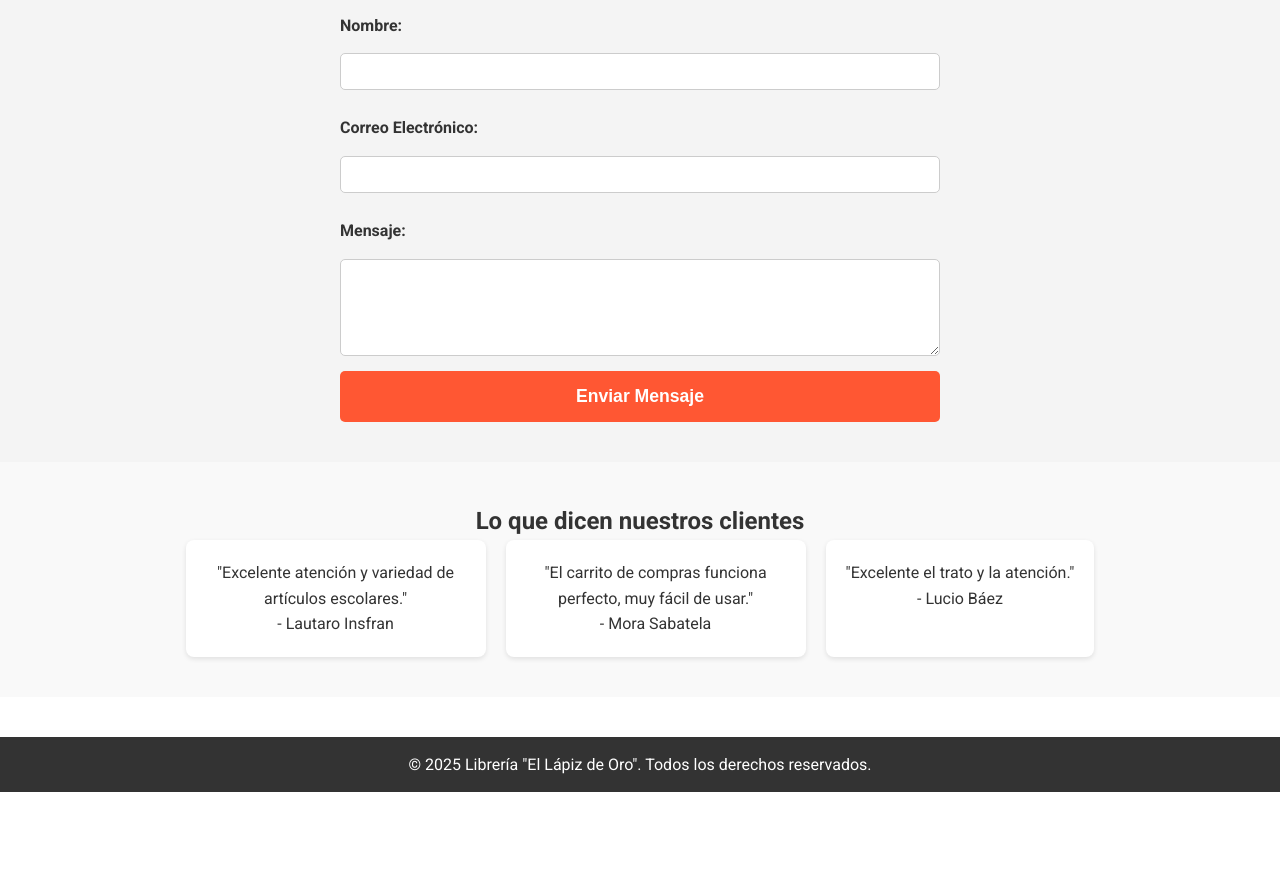
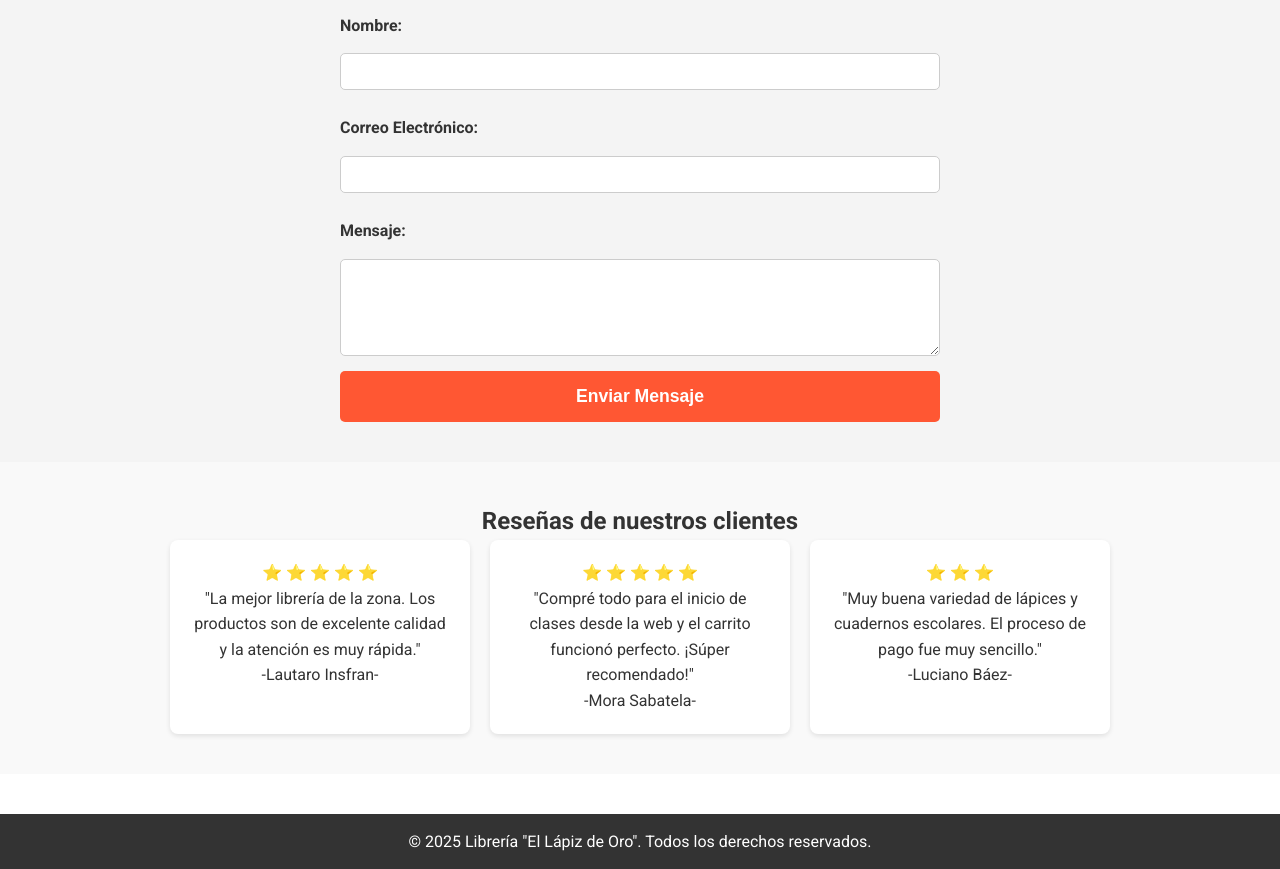
Before and after one commit to juanibarrondo10-ux/mi_web_final, a plain HTML site: page index.html in a window 1280 px wide. Shown: the part 1667-2536 px from the top of the page. Before the commit the page ends 2459 px from the top, so only its background shows below. Drawn offline with Linux system fonts and the light colour scheme.

Commit message:
cambis_reseñas

```diff
--- a/index.html
+++ b/index.html
@@ -26,6 +26,7 @@
                 <li><a href="#productos">Productos</a></li>
                 <li><a href="#contacto">Contacto</a></li>
                 <li><a href="#nosotros">Nosotros</a></li>
+                <li><a href="#resenas">Reseñas</a></li>
             </ul>
         </nav>
     </header>
@@ -89,20 +90,23 @@
 
     </main>
 
-    <section class="resenas">
-        <h2>Lo que dicen nuestros clientes</h2>
+    <section id="resenas" class="resenas">
+    <h2>Reseñas de nuestros clientes</h2>
     <div class="resenas__contenedor">
         <div class="resena__card">
-                <p>"Excelente atención y variedad de artículos escolares."</p>
-                <span>- Lautaro Insfran</span>
+            <p>⭐ ⭐ ⭐ ⭐ ⭐</p>
+            <p>"La mejor librería de la zona. Los productos son de excelente calidad y la atención es muy rápida."</p>
+            <span>-Lautaro Insfran-</span>
         </div>
         <div class="resena__card">
-                <p>"El carrito de compras funciona perfecto, muy fácil de usar."</p>
-                <span>- Mora Sabatela</span>
+            <p>⭐ ⭐ ⭐ ⭐ ⭐</p>
+            <p>"Compré todo para el inicio de clases desde la web y el carrito funcionó perfecto. ¡Súper recomendado!"</p>
+            <span>-Mora Sabatela-</span>
         </div>
         <div class="resena__card">
-                <p>"Excelente el trato y la atención."</p>
-                <span>- Lucio Báez</span>
+            <p>⭐ ⭐ ⭐ </p>
+            <p>"Muy buena variedad de lápices y cuadernos escolares. El proceso de pago fue muy sencillo."</p>
+            <span>-Luciano Báez-</span>
         </div>
     </div>
 </section>
```
Lines whose indentation alone changed are shown as unchanged.
